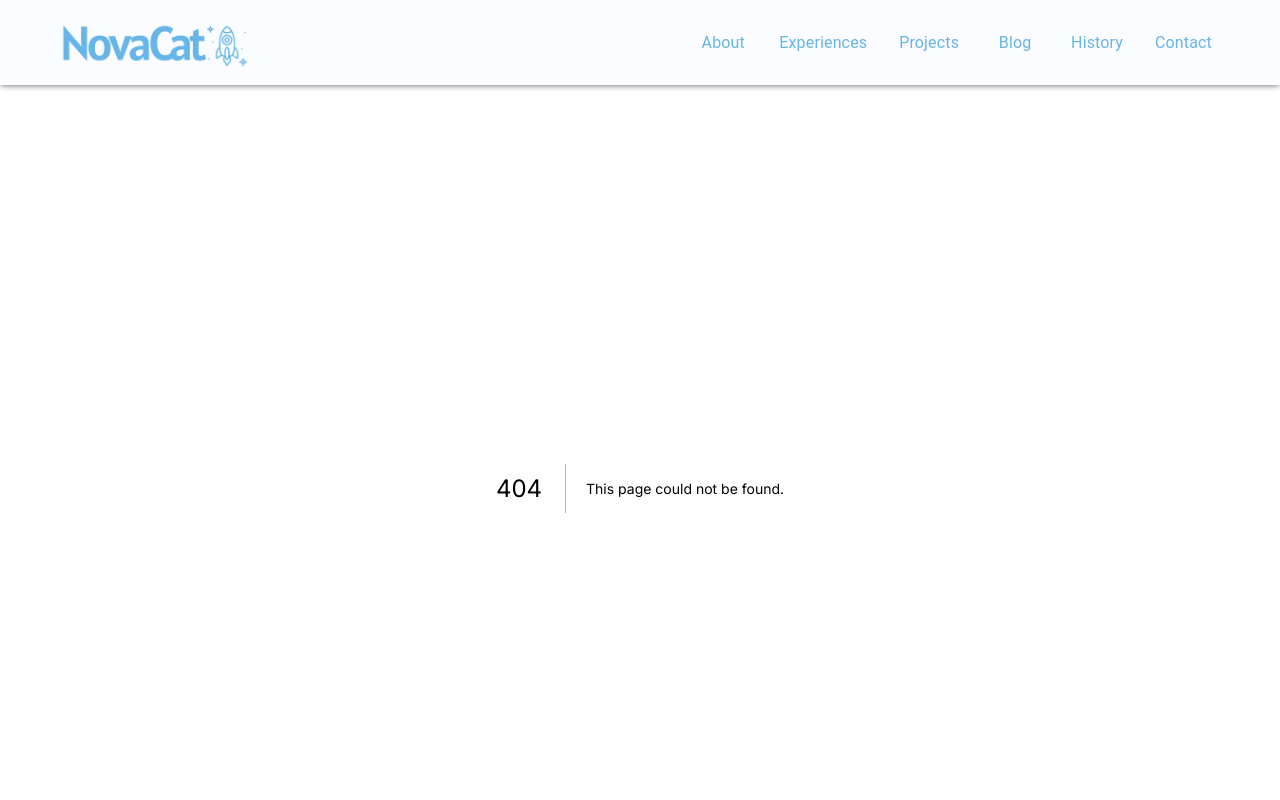
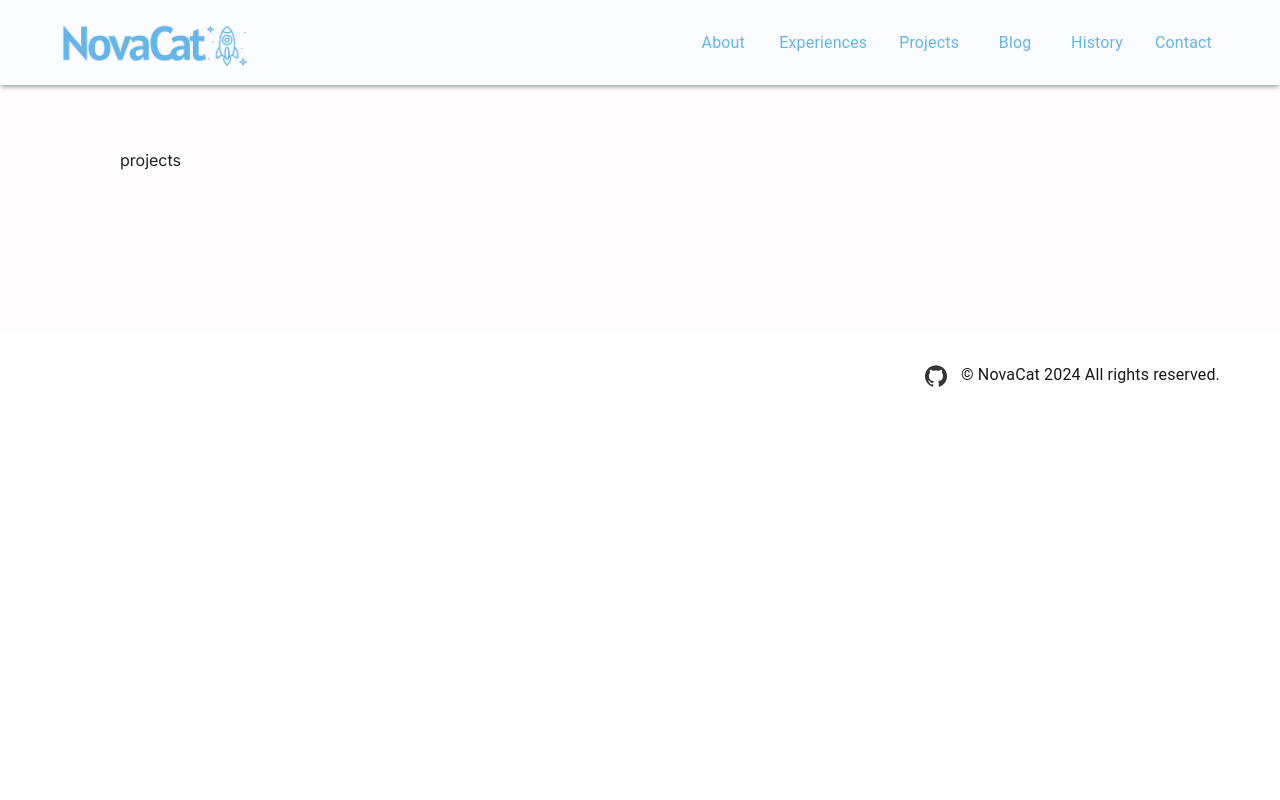
Before and after one commit to novacat25/NovaCat-Portfolio, a Next.js app: page /projects in a window 1280 px wide. Before the commit this address had no page. Shown: the top 800 px of the page. Built offline with nearby package versions, Linux system fonts and the light colour scheme.

Commit message:
Feat: projects page structure

```diff
--- /dev/null
+++ b/src/components/pages/Projects/PC/PCProjectsPage.tsx
@@ -0,0 +1,10 @@
+import { colors } from "@/styles/colors"
+import { Paper } from "@mui/material"
+
+export const PCProjectsPage = () => {
+  return (
+    <Paper elevation={0} sx={{ backgroundColor: colors.background.main, pt: 7.5 , px: 15, pb: 20 }}>
+      projects
+    </Paper>
+    )
+}
--- /dev/null
+++ b/src/components/pages/Projects/Projects.tsx
@@ -0,0 +1,9 @@
+import { useMediaQuery, useTheme } from "@mui/material"
+import { PCProjectsPage, SPProjectsPage } from "@/components/pages/Projects"
+
+export const ProjectsPage = () => {
+    const theme = useTheme()
+    const isPC = useMediaQuery(theme.breakpoints.up('md'))
+
+  return isPC? <PCProjectsPage /> : <SPProjectsPage />
+}
--- /dev/null
+++ b/src/components/pages/Projects/SP/SPProjectsPage.tsx
@@ -0,0 +1,10 @@
+import { colors } from "@/styles/colors"
+import { Paper } from "@mui/material"
+
+export const SPProjectsPage = () => {
+  return (
+    <Paper elevation={0} sx={{ backgroundColor: colors.background.main, px: 2, pt: 2, pb: 6 }}>
+      projects
+    </Paper>
+)
+}
--- /dev/null
+++ b/src/components/pages/Projects/index.ts
@@ -0,0 +1,5 @@
+import { ProjectsPage } from "./Projects"
+import { PCProjectsPage } from "./PC/PCProjectsPage"
+import { SPProjectsPage } from "./SP/SPProjectsPage"
+
+export { ProjectsPage, PCProjectsPage, SPProjectsPage }
--- /dev/null
+++ b/src/pages/projects.tsx
@@ -0,0 +1,9 @@
+import { ProjectsPage } from "@/components/pages/Projects"
+
+export default function Projects() {
+  return (
+    <>
+      <ProjectsPage />
+    </>
+  )
+}
```
